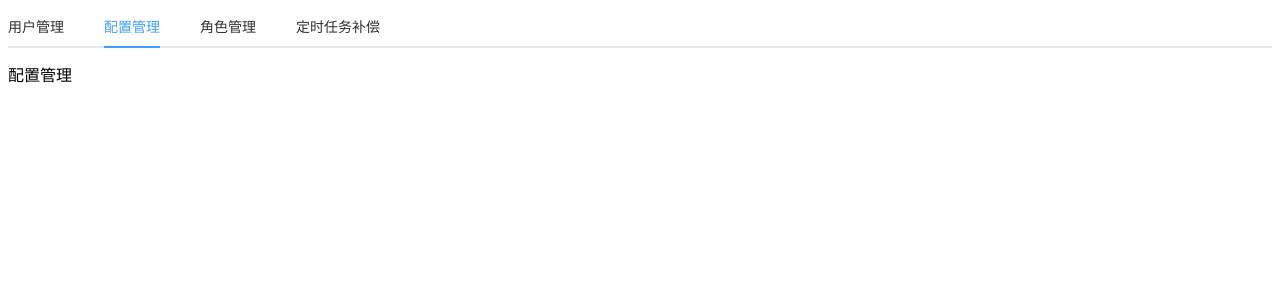
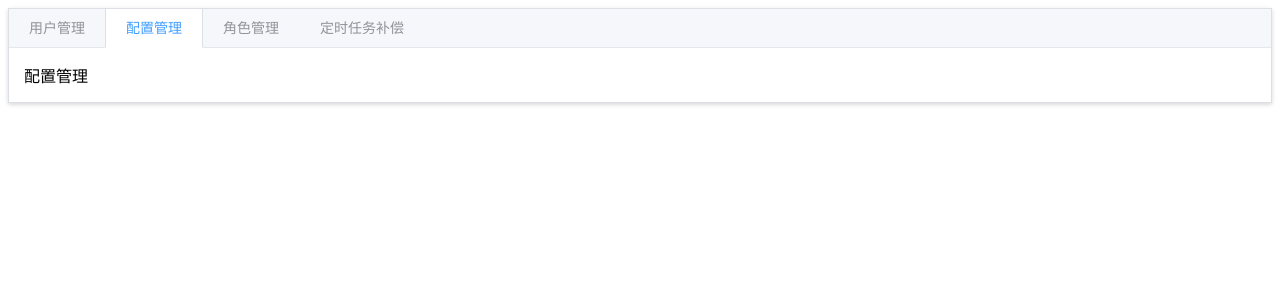
Before and after one commit to kingyeahwei/element_learning, a Vue app: page / in a window 1280 px wide. Shown: the top 300 px of the page. Built offline with nearby package versions, Linux system fonts and the light colour scheme.

Commit message:
tab 卡片化

```diff
--- a/src/App.vue
+++ b/src/App.vue
@@ -1,6 +1,6 @@
 <template>
   <div id="app">
-    <el-tabs v-model="activeName" @tab-click="handleClick">
+    <el-tabs v-model="activeName" @tab-click="handleClick" type="border-card">
       <el-tab-pane label="用户管理" name="first">用户管理</el-tab-pane>
       <el-tab-pane label="配置管理" name="second">配置管理</el-tab-pane>
       <el-tab-pane label="角色管理" name="third">角色管理</el-tab-pane>
```
